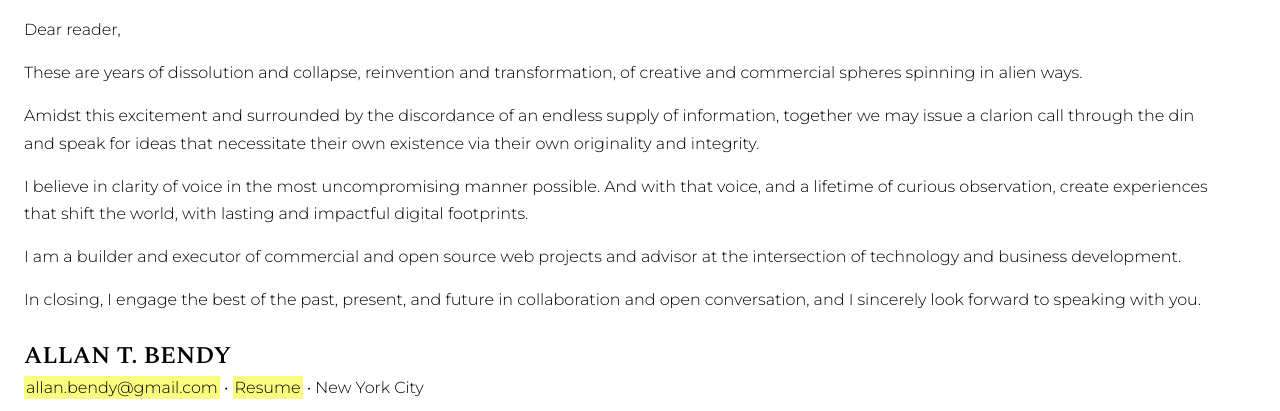
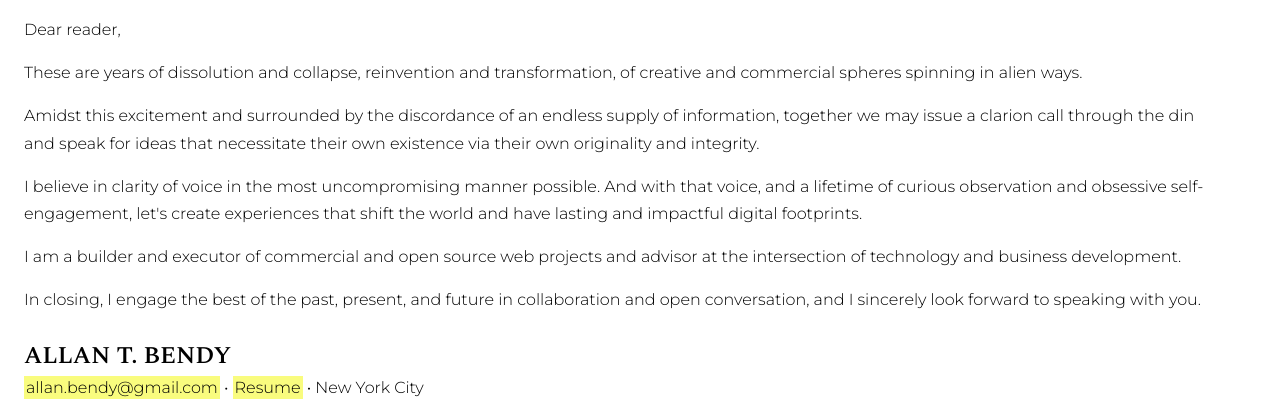
Before and after one commit to abendy/allanbendy.com, a plain HTML site: page home.html in a window 1280 px wide. Shown: the top 411 px of the page. Drawn offline with nearby package versions, Linux system fonts and the light colour scheme.

Commit message:
updates copy

```diff
--- a/home.html
+++ b/home.html
@@ -9,7 +9,7 @@
         <meta name="description" content="A builder and executor of commercial and open source web projects and advisor at the intersection of technology and business development. I have held a variety of key leadership and engineering roles in large scale, commercially-successful projects." />
         <meta name="keywords" content="Technical Lead, Senior Developer, DevOps, Business Development, User Experience, ES6 JavaScript, React, Vue.js, PHP, Symfony, Python, Django, Docker, Serverless, Microservices, Node.js, TypeScript, Git, GitHub, PostgreSQL, MySQL, AWS, Google Cloud, BitBucket, SASS / CSS, HTML, Bootstrap, WordPress CMS, Drupal CMS, Sketch, Adobe Creative" />
 
-        <link rel="shortcut icon" href="1-pixel-white.png" type="image/x-icon" />
+        <link rel="shortcut icon" href="images/1-pixel-white.png" type="image/x-icon" />
 
         <link href="https://fonts.googleapis.com/css?family=Montserrat:300&display=swap" rel="stylesheet">
         <link href="https://fonts.googleapis.com/css?family=Spectral:600&display=swap" rel="stylesheet">
@@ -22,7 +22,7 @@
 
         <p>Amidst this excitement and surrounded by the discordance of an endless supply of information, together we may issue a clarion call through the din and speak for ideas that necessitate their own existence via their own originality and integrity.</p>
 
-        <p>I believe in clarity of voice in the most uncompromising manner possible. And with that voice, and a lifetime of curious observation, create experiences that shift the world, with lasting and impactful digital footprints.</p>
+        <p>I believe in clarity of voice in the most uncompromising manner possible. And with that voice, and a lifetime of curious observation and obsessive self-engagement, let's create experiences that shift the world and have lasting and impactful digital footprints.</p>
 
         <p>I am a builder and executor of commercial and open source web projects and advisor at the intersection of technology and business development.</p>
 
```
